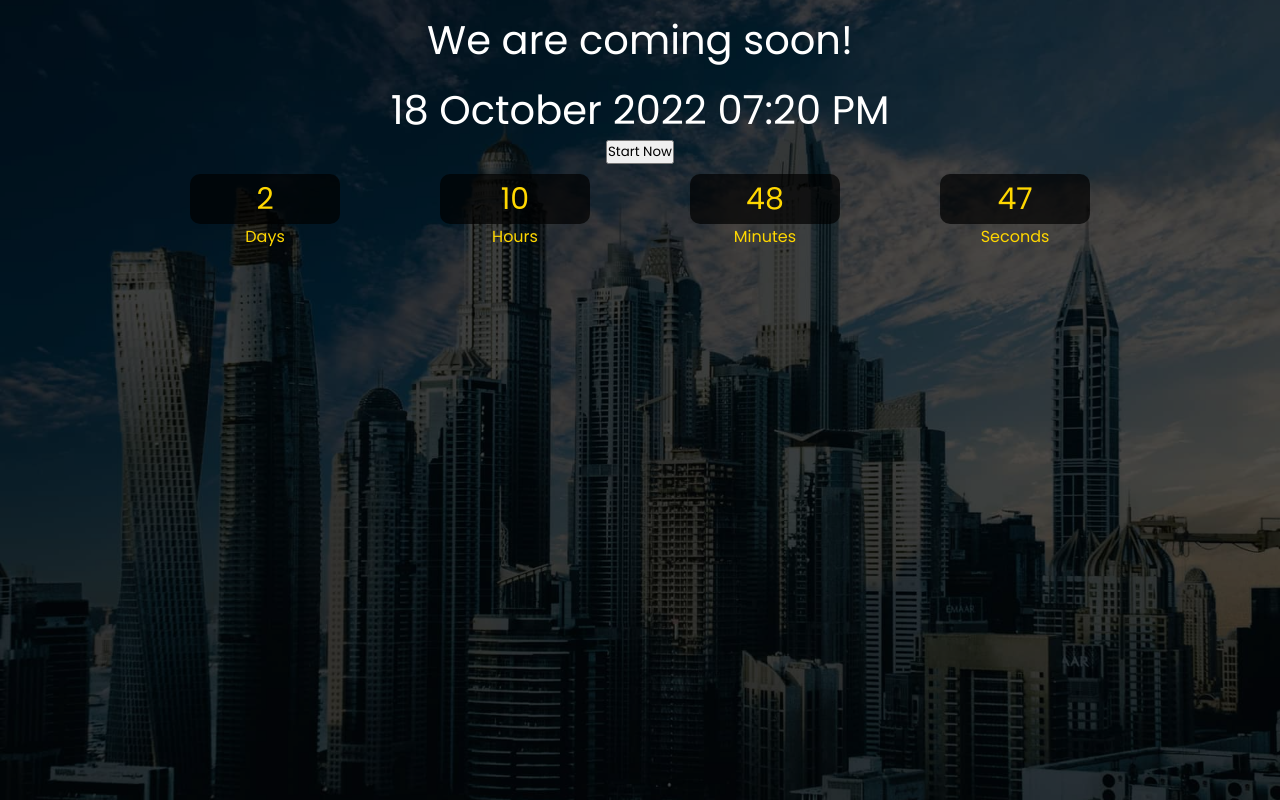
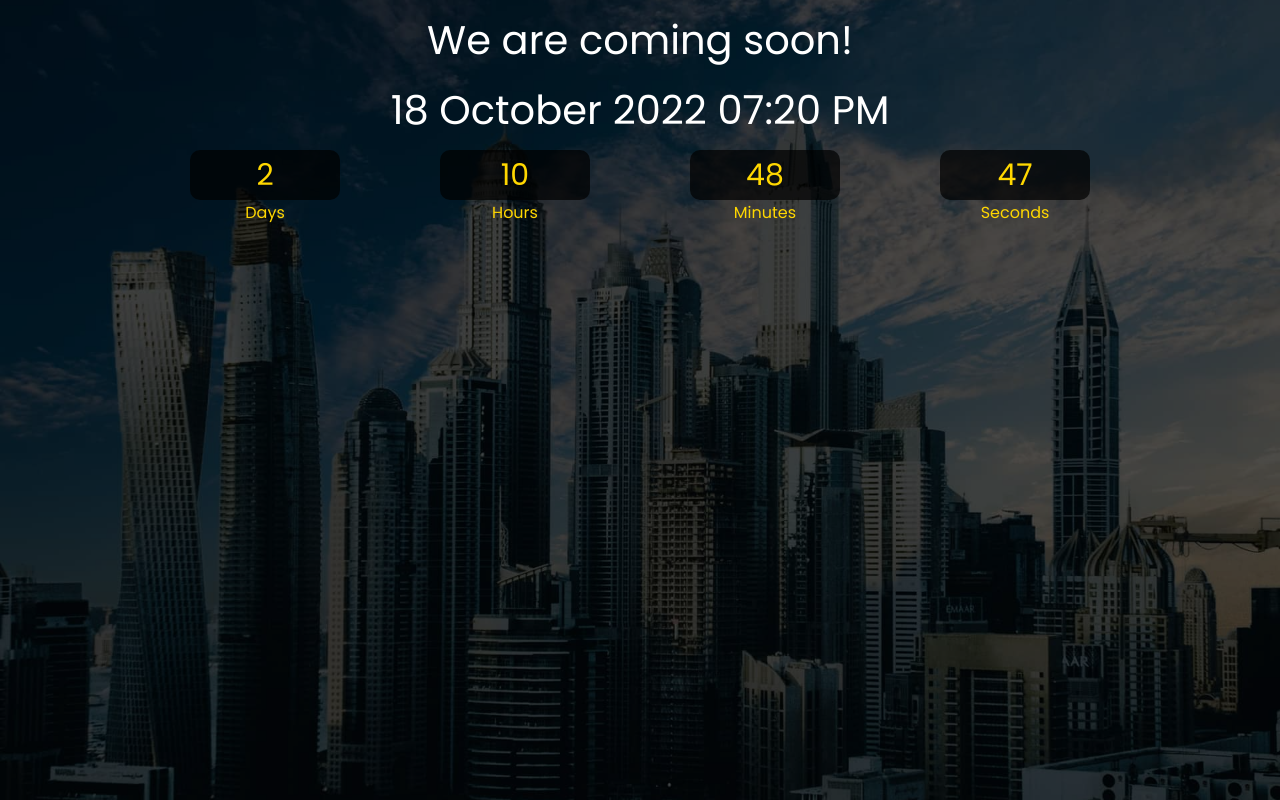
Before and after one commit to Codalicio/countdown-timer, a plain HTML site: page index.html in a window 1280 px wide. Drawn offline with Linux system fonts and the light colour scheme.

Commit message:
Removed s button

```diff
--- a/index.html
+++ b/index.html
@@ -13,7 +13,7 @@
         <div class="overlay">
             <div class="title">We are coming soon!</div>
             <div class="title" id="end-date">14 October 2022 01:06 AM</div>
-            <button>Start Now</button>
+            <!-- <button>Start Now</button> -->
             <div class="col">
                 <div>
                     <input type="text" readonly value="0">
```
